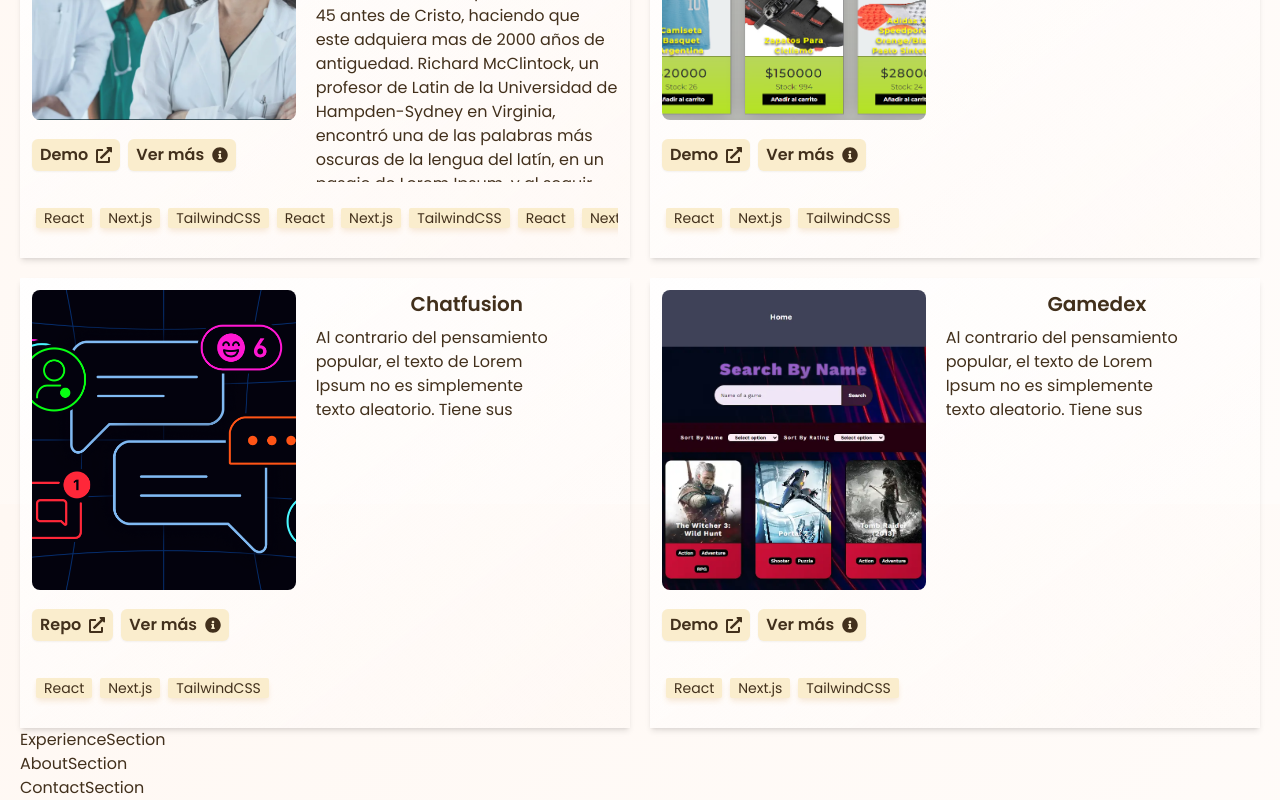
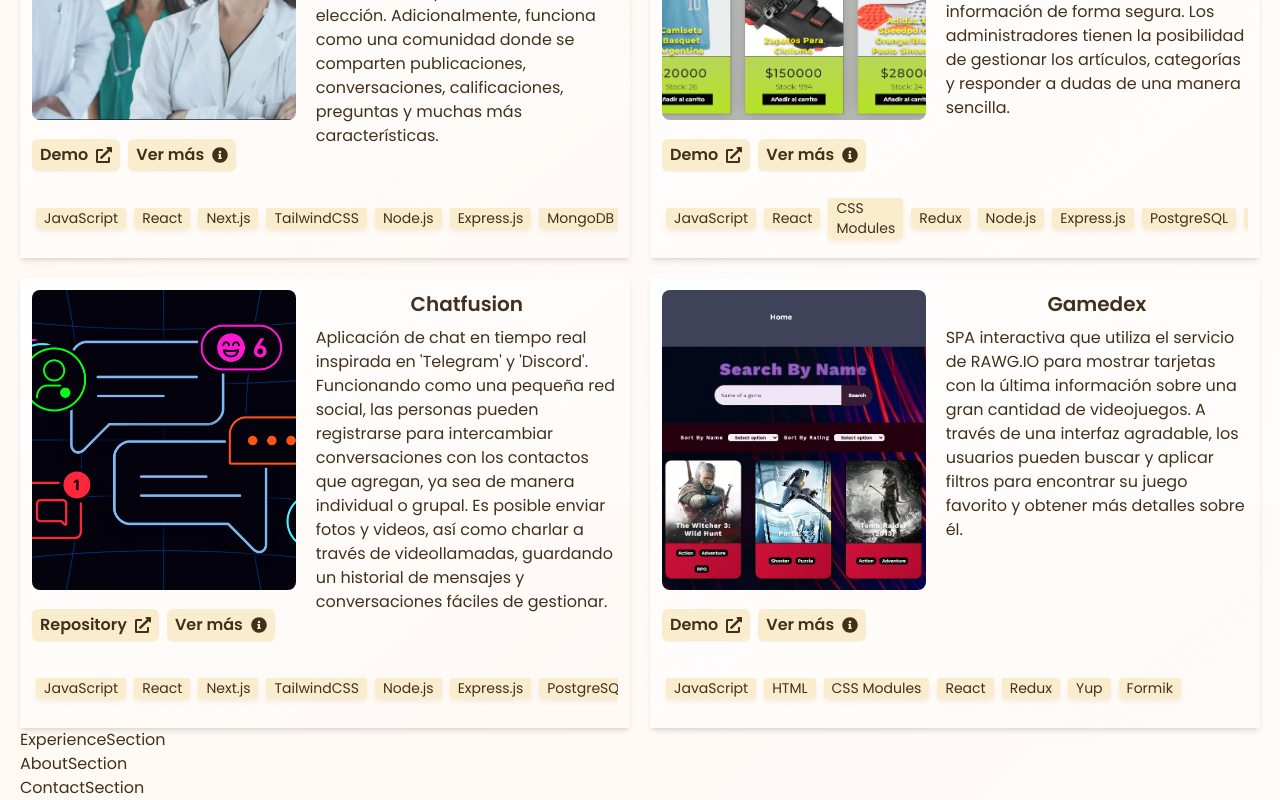
Before and after one commit to KevinMCJ/Portfolio-V2, a React (Vite) app: page / in a window 1280 px wide. Shown: the part 1896-2696 px from the top of the page. Built offline with nearby package versions, Linux system fonts and the light colour scheme.

Commit message:
new project atrributes + typing

```diff
--- a/src/global/types.ts
+++ b/src/global/types.ts
@@ -1,9 +1,12 @@
 export interface Project {
   title: { [key: string]: string };
+  unix_timestamp: { from: number; to: number | undefined };
   description: { [key: string]: string };
-  htmlDescription: { [key: string]: string };
+  html_description: { [key: string]: string };
   thumbnail: string;
   images: string[];
   external_link: { type: string; url: string };
+  video: { exists: boolean; url: string };
+  tags: { [key: string]: string };
   technologies: string[];
 }
--- a/src/utils/projects.json
+++ b/src/utils/projects.json
@@ -5,13 +5,17 @@
         "es": "FisiomFulness | Salud y Bienestar",
         "en": "FisiomFulness | Health and Care"
       },
+      "unix_timestamp": {
+        "from": 1707102976,
+        "to": 1717125376
+      },
       "description": {
-        "es": "Al contrario del pensamiento popular, el texto de Lorem Ipsum no es simplemente texto aleatorio. Tiene sus raices en una pieza cl´sica de la literatura del Latin, que data del año 45 antes de Cristo, haciendo que este adquiera mas de 2000 años de antiguedad. Richard McClintock, un profesor de Latin de la Universidad de Hampden-Sydney en Virginia, encontró una de las palabras más oscuras de la lengua del latín, en un pasaje de Lorem Ipsum, y al seguir leyendo distintos textos del latín, descubrió la fuente indudable. Lorem Ipsum viene de las secciones 1.10.32 y 1.10.33 de (Los Extremos del Bien y El Mal) por Cicero, escrito en el año 45 antes de Cristo. Este libro es un tratado de teoría de éticas, muy popular durante el Renacimiento. La primera linea del Lorem Ipsum, viene de una linea en la sección 1.10.32",
-        "en": "Descripción del Proyecto Uno."
+        "es": "Plataforma empresarial que conecta a profesionales de la fisioterapia con potenciales pacientes. Las personas pueden contratar servicios y reservar citas con el/la profesional de su elección. Adicionalmente, funciona como una comunidad donde se comparten publicaciones, conversaciones, calificaciones, preguntas y muchas más características.",
+        "en": "Business platform that connects physiotherapy professionals with potential patients. Users can hire services and book appointments with the professional of their choice. Additionally, it works as a community where posts, conversations, ratings, questions, and many more features are shared."
       },
-      "htmlDescription": {
-        "es": "esto es una prueba, que onda",
-        "en": "this is a test whatssup"
+      "html_description": {
+        "es": "<h3>Tareas que llevé a cabo</h3> <h4>Backend</h4> <ul> <li>Diseño y CRUDs de diferentes entidades (MongoDB/Mongoose)</li> <li>Autenticación basada en cookies con JWT</li> <li>Desarrollo de middlewares: Autorización por roles, Validación de datos con ZOD, Subida de archivos a Cloudinary</li> <li>Manejo de errores personalizado</li> </ul> <h4>Frontend</h4> <ul> <li>Sección de blogs: Detalle, Formulario de creación/edición, Mis blogs, Comentarios</li> <li>Servicios de Profesional: Formulario de creación/edición, Mis servicios, Botón WhatsApp</li> <li>Sección 'Pregunta a un experto': Formulario de pregunta y respuesta, Moderación</li> <li>Formulario de inicio de sesión / registro (profesional/usuario)</li> <li>Vista 'Editar perfil': Campos por rol (profesional/usuario), Verificación de contraseña para datos sensibles, Actualización de sesión con NextAuth</li> <li>Detalle de profesional: Ratings, Turnos, Experiencia</li> <li>Protección de rutas basada en roles con NextAuth</li> <li>Vistas responsivas siguiendo el enfoque mobile-first, aportando al diseño de Figma</li> </ul>",
+        "en": "<h3>Tasks I completed</h3> <h4>Backend</h4> <ul> <li>Design and CRUDs for various entities (MongoDB/Mongoose)</li> <li>Cookie-based authentication with JWT</li> <li>Middleware development: Role-based authorization, Data validation with ZOD, File uploads to Cloudinary</li> <li>Custom error handling</li> </ul> <h4>Frontend</h4> <ul> <li>Blog section: Detail, Creation/edit form, My blogs, Comments</li> <li>Professional services: Creation/edit form, My services, WhatsApp button</li> <li>'Ask an expert' section: Question and answer form, Moderation</li> <li>Login/registration form (professional/user)</li> <li>Edit profile view: Role-based fields (professional/user), Password verification for sensitive data, Session update with NextAuth</li> <li>Professional detail: Ratings, Appointments, Experience</li> <li>Role-based route protection with NextAuth</li> <li>Fully responsive design following a mobile-first approach, contributing to Figma design</li> </ul>"
       },
       "thumbnail": "/src/assets/projects/fisiomfulness/fisiom_thumbnail.webp",
       "images": [
@@ -23,19 +27,28 @@
         "type": "Demo",
         "url": "https://www.canva.com/design/DAGOZ0Bv6oQ/18VVwrjFKEe9lfQY2Vy68Q/watch"
       },
+      "video": {
+        "exists": false,
+        "url": ""
+      },
+      "tags": {
+        "en": ["Internship", "Full-stack"],
+        "es": ["Pasantía", "Full-stack"]
+      },
       "technologies": [
+        "JavaScript",
         "React",
         "Next.js",
         "TailwindCSS",
-        "React",
-        "Next.js",
-        "TailwindCSS",
-        "React",
-        "Next.js",
-        "TailwindCSS",
-        "React",
-        "Next.js",
-        "TailwindCSS"
+        "Node.js",
+        "Express.js",
+        "MongoDB",
+        "Mongoose",
+        "Socket.IO",
+        "Zod",
+        "NextAuth",
+        "Formik",
+        "Cloudinary"
       ]
     },
     {
@@ -43,17 +56,26 @@
         "es": "Sportzone",
         "en": "Sportzone"
       },
+      "unix_timestamp": {
+        "from": 1688354176,
+        "to": 1692933376
+      },
       "description": {
-        "es": "Al contrario del pensamiento popular, el texto de Lorem Ipsum no es simplemente texto aleatorio. Tiene sus",
-        "en": "Descripción del Proyecto Dos."
+        "es": "E-commerce integral de venta de artículos deportivos. A través de una búsqueda intuitiva, permite a los usuarios realizar compras a través de 'MercadoPago', despejar sus dudas si asi lo desean y almacenar su información de forma segura. Los administradores tienen la posibilidad de gestionar los artículos, categorías y responder a dudas de una manera sencilla.",
+        "en": "Comprehensive e-commerce platform for selling sports equipment. Through an intuitive search, it allows users to make purchases via 'MercadoPago', resolve any questions they may have, and securely store their information. Administrators can easily manage products, categories, and answer to inquiries."
       },
-      "htmlDescription": {
-        "es": "esto es una prueba, que onda",
-        "en": "this is a test whatssup"
+      "html_description": {
+        "es": "<p>E-commerce de artículos deportivos. Proyecto grupal donde fui clave como desarrollador full stack.</p> <h3>Algunas de las tareas más importantes que llevé a cabo</h3> <ul> <li>Contribuir en el desarrollo y optimización de la API RESTful.</li> <li>Creación de formularios necesarios para cliente y administrador utilizando Formik/Yup.</li> <li>Implementación del carrito de compras utilizando localStorage para usuarios no clientes.</li> <li>Autenticación de terceros con Google a través de Firebase.</li> <li>Barra de búsqueda con lista de sugerencias.</li> <li>Detalle de producto con carrusel de imágenes.</li> <li>Sección de preguntas y respuestas.</li> <li>Tarjeta de productos.</li> </ul>",
+        "en": "<p>Sports equipment e-commerce. Group project where I played a key role as a full stack developer.</p> <h3>Some of the most important tasks I carried out</h3> <ul> <li>Contributed to the development and optimization of the RESTful API.</li> <li>Created necessary forms for client and admin using Formik/Yup.</li> <li>Implemented the shopping cart using localStorage for non-client users.</li> <li>Third-party authentication with Google via Firebase.</li> <li>Search bar with a suggestion list.</li> <li>Product detail page with image carousel.</li> <li>Q&A section.</li> <li>Product card design.</li> </ul>"
       },
+
       "external_link": {
         "type": "Demo",
         "url": "https://pfsportzone.netlify.app/"
+      },
+      "video": {
+        "exists": false,
+        "url": ""
       },
       "thumbnail": "/src/assets/projects/sportzone/sportzone_thumbnail.png",
       "images": [
@@ -61,24 +83,49 @@
         "/src/assets/projects/fisiomfulness/fisiom_thumbnail.webp",
         "/src/assets/projects/chatfusion/chatfusion_thumbnail.png"
       ],
-      "technologies": ["React", "Next.js", "TailwindCSS"]
+      "tags": {
+        "en": ["Academic", "Full-stack"],
+        "es": ["Académico", "Full-stack"]
+      },
+      "technologies": [
+        "JavaScript",
+        "React",
+        "CSS Modules",
+        "Redux",
+        "Node.js",
+        "Express.js",
+        "PostgreSQL",
+        "Sequelize",
+        "MercadoPago",
+        "Firebase",
+        "Yup",
+        "Formik",
+        "Cloudinary"
+      ]
     },
     {
       "title": {
         "es": "Chatfusion",
         "en": "Chatfusion"
       },
+      "unix_timestamp": {
+        "from": 1723432576
+      },
       "description": {
-        "es": "Al contrario del pensamiento popular, el texto de Lorem Ipsum no es simplemente texto aleatorio. Tiene sus",
-        "en": "Descripción del Proyecto Dos."
+        "es": "Aplicación de chat en tiempo real inspirada en 'Telegram' y 'Discord'. Funcionando como una pequeña red social, las personas pueden registrarse para intercambiar conversaciones con los contactos que agregan, ya sea de manera individual o grupal. Es posible enviar fotos y videos, así como charlar a través de videollamadas, guardando un historial de mensajes y conversaciones fáciles de gestionar.",
+        "en": "Real-time chat application inspired by 'Telegram' and 'Discord'. Working like a small social network, users can register to exchange conversations with their contacts, either in a one-to-one chat or in a group. It's possible to send photos and videos, as well as chat via video calls, while keeping a history of messages and conversations that are easy to manage."
       },
-      "htmlDescription": {
+      "html_description": {
         "es": "<h2>Aplicación de Chat en tiempo real</h2> <h3>Realizado</h3> <ul> <li>Chats individuales y grupales</li> <li>Envío de multimedia (imágenes y videos)</li> <li>Solicitudes de amistad</li> <li>Mensajería instantánea e interacción optimista con la UI</li> <li>Autenticación con NextAuth</li> <li>Totalmente responsive</li> </ul> <h3>En progreso...</h3> <ul> <li>Llamadas (video o solo audio)</li> <li>Notificaciones</li> </ul>",
-        "en": "<h2>Chat Application in real-time</h2> <h3>Completed</h3> <ul> <li>One-on-one and group chats</li> <li>Multimedia sharing (images and videos)</li> <li>Friend requests</li> <li>Instant messaging with optimistic UI interactions</li> <li>Authentication with NextAuth</li> <li>Fully responsive design</li> </ul> <h3>In progress...</h3> <ul> <li>Calls (video or audio)</li> <li>Notifications</li> </ul>"
+        "en": "<h2>Chat application in real-time</h2> <h3>Completed</h3> <ul> <li>One-on-one and group chats</li> <li>Multimedia sharing (images and videos)</li> <li>Friend requests</li> <li>Instant messaging with optimistic UI interactions</li> <li>Authentication with NextAuth</li> <li>Fully responsive design</li> </ul> <h3>In progress...</h3> <ul> <li>Calls (video or audio)</li> <li>Notifications</li> </ul>"
       },
       "external_link": {
-        "type": "Repo",
+        "type": "Repository",
         "url": "https://github.com/KevinMCJ"
+      },
+      "video": {
+        "exists": false,
+        "url": ""
       },
       "thumbnail": "/src/assets/projects/chatfusion/chatfusion_thumbnail.png",
       "images": [
@@ -86,24 +133,51 @@
         "/src/assets/projects/chatfusion/chatfusion_thumbnail.png",
         "/src/assets/projects/sportzone/sportzone_thumbnail.png"
       ],
-      "technologies": ["React", "Next.js", "TailwindCSS"]
+      "tags": {
+        "en": ["Personal Project", "Full-stack"],
+        "es": ["Proyecto Personal", "Full-stack"]
+      },
+      "technologies": [
+        "JavaScript",
+        "React",
+        "Next.js",
+        "TailwindCSS",
+        "Node.js",
+        "Express.js",
+        "PostgreSQL",
+        "Sequelize",
+        "Socket.IO",
+        "ZegoCloud",
+        "Zod",
+        "NextAuth",
+        "Formik",
+        "Cloudinary"
+      ]
     },
     {
       "title": {
         "es": "Gamedex",
         "en": "Gamedex"
       },
+      "unix_timestamp": {
+        "from": 1685934976,
+        "to": 1689909376
+      },
       "description": {
-        "es": "Al contrario del pensamiento popular, el texto de Lorem Ipsum no es simplemente texto aleatorio. Tiene sus",
-        "en": "Descripción del Proyecto Dos."
+        "es": "SPA interactiva que utiliza el servicio de RAWG.IO para mostrar tarjetas con la última información sobre una gran cantidad de videojuegos. A través de una interfaz agradable, los usuarios pueden buscar y aplicar filtros para encontrar su juego favorito y obtener más detalles sobre él.",
+        "en": "Interactive single page application that uses the RAWG.IO service to display cards with the latest information on a wide variety of video games. Through a user-friendly interface, users can search and apply filters to find their favorite game and get more details about it."
       },
-      "htmlDescription": {
-        "es": "esto es una prueba, que onda",
-        "en": "this is a test whatssup"
+      "html_description": {
+        "es": "<p>Proyecto interactivo e informativo sobre videojuegos que consume la API RAWG.</p> <h3>Características</h3> <ul> <li>CRUD completo e interactivo.</li> <li>Diseño responsive utilizando Figma y siguiendo prácticas UX/UI.</li> <li>Desarrollé una API RESTful robusta que permitió una comunicación segura y eficiente entre el cliente y servidor.</li> <li>Creación y gestión de la base de datos en PostgreSQL, asegurando un almacenamiento y recuperación eficiente de los datos necesarios para la aplicación.</li> <li>Formularios con estilos adaptativos.</li> <li>Borrado y edición de juegos creados.</li> <li>Paginación intuitiva y dinámica.</li> <li>Filtros combinados.</li> <li>Alertas y confirmaciones utilizando SweetAlert2.</li> </ul>",
+        "en": "<p>Interactive and informative project about video games that consumes the RAWG API.</p> <h3>Key features and functionalities</h3> <ul> <li>Complete and interactive CRUD.</li> <li>Responsive design using Figma, following UX/UI practices.</li> <li>I developed a robust RESTful API that enabled secure and efficient communication between the client and server.</li> <li>Created and managed the PostgreSQL database, ensuring efficient storage and retrieval of the necessary data for the application.</li> <li>Forms with adaptive styles.</li> <li>Deletion and editing of created games.</li> <li>Intuitive and dynamic pagination.</li> <li>Combined filters.</li> <li>Alerts and confirmations using SweetAlert2.</li> </ul>"
       },
       "external_link": {
         "type": "Demo",
         "url": "https://gamedex-pi.netlify.app/"
+      },
+      "video": {
+        "exists": false,
+        "url": ""
       },
       "thumbnail": "/src/assets/projects/gamedex/gamedex_thumbnail.webp",
       "images": [
@@ -111,7 +185,19 @@
         "/src/assets/projects/chatfusion/chatfusion_thumbnail.png",
         "/src/assets/projects/sportzone/sportzone_thumbnail.png"
       ],
-      "technologies": ["React", "Next.js", "TailwindCSS"]
+      "tags": {
+        "en": ["Academic", "Frontend"],
+        "es": ["Académico", "Frontend"]
+      },
+      "technologies": [
+        "JavaScript",
+        "HTML",
+        "CSS Modules",
+        "React",
+        "Redux",
+        "Yup",
+        "Formik"
+      ]
     }
   ]
 }
```
